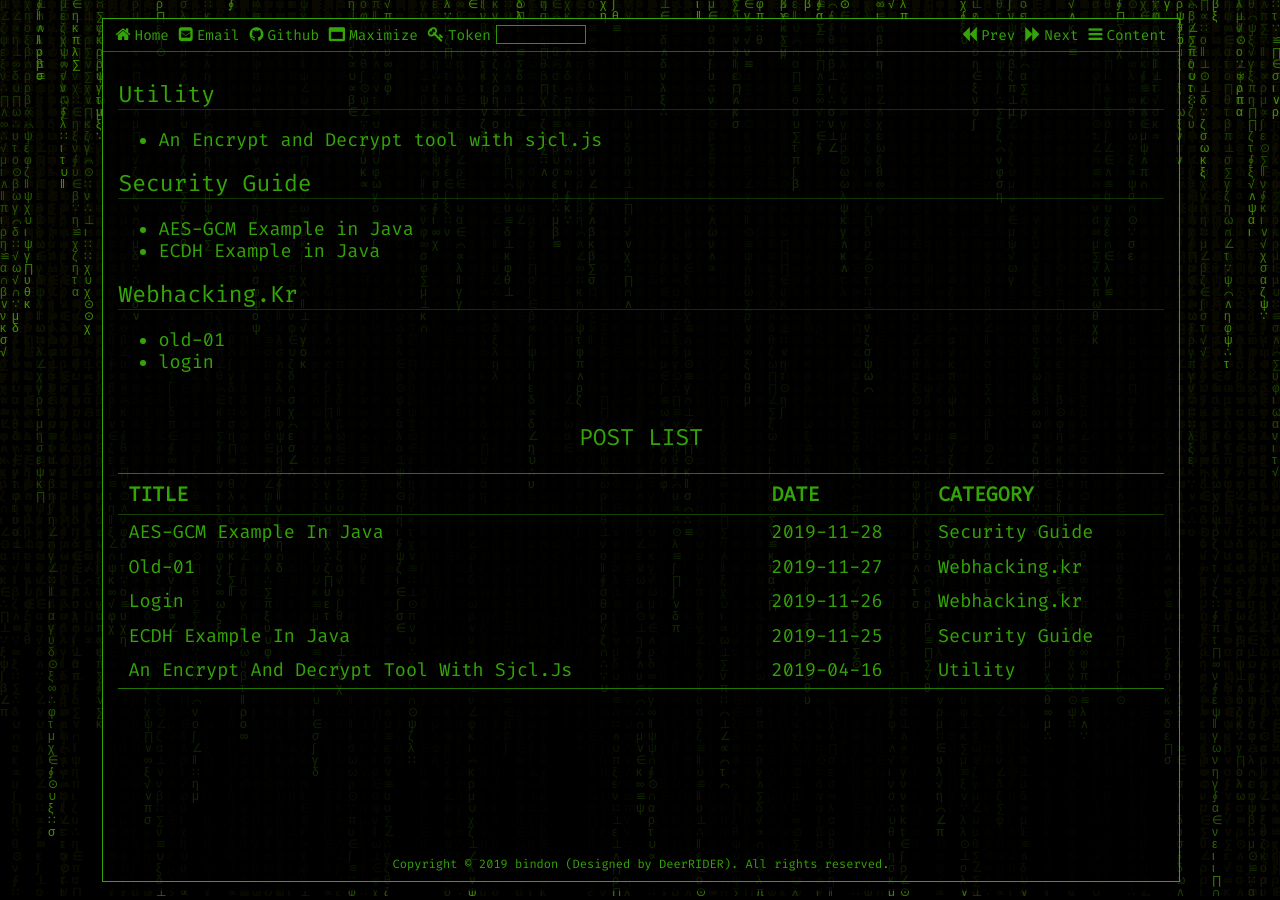
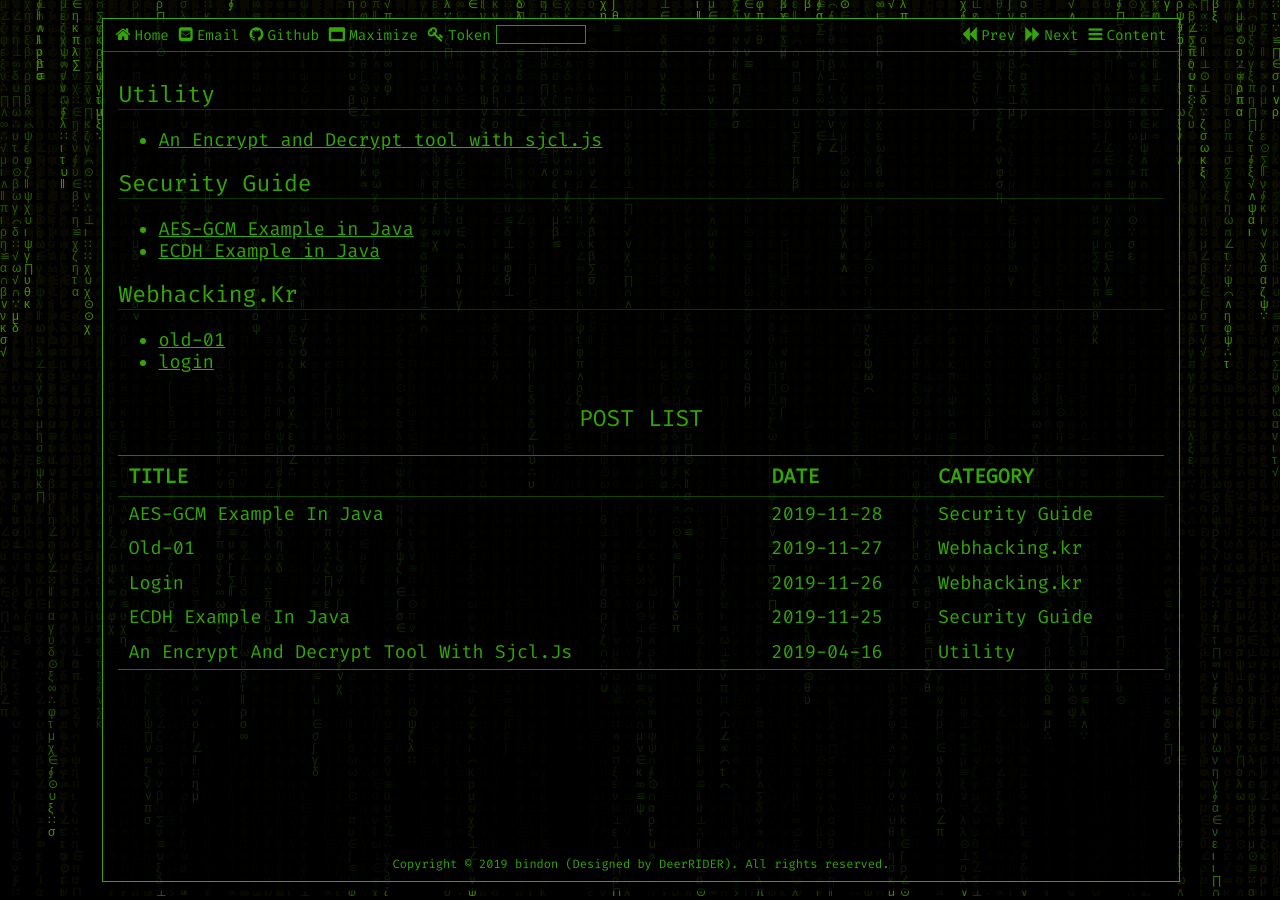
Before and after one commit to bindon/bindon.github.io, a Jekyll site: the page built from pages/index.html, in a window 1280 px wide. Built offline with Jekyll 4.4.1, drawn with Linux system fonts in a browser that asks for light colours.

Commit message:
Change from table to div in index.html

```diff
--- a/pages/index.html
+++ b/pages/index.html
@@ -11,7 +11,7 @@
 permalink: /
 ---
 
-<table>
+<div>
 {% for cate in site.categories %}
     {% capture cate_name %}
     {{ cate | first }}
@@ -19,8 +19,8 @@
         <h2>{{ cate_name | strip }}</h2>
     <ul>
     {% for post in cate[1] %}
-            <li><a href="{{site.url}}{{site.baseurl}}{{post.url}}" style="text-decoration: none;">{{ post.title }}</a></li>
+        <li><a href="{{site.url}}{{site.baseurl}}{{post.url}}">{{ post.title }}</a></li>
     {% endfor %}
     </ul>
 {% endfor %}
-</table>
+</div>
```
Lines whose indentation alone changed are shown as unchanged.
